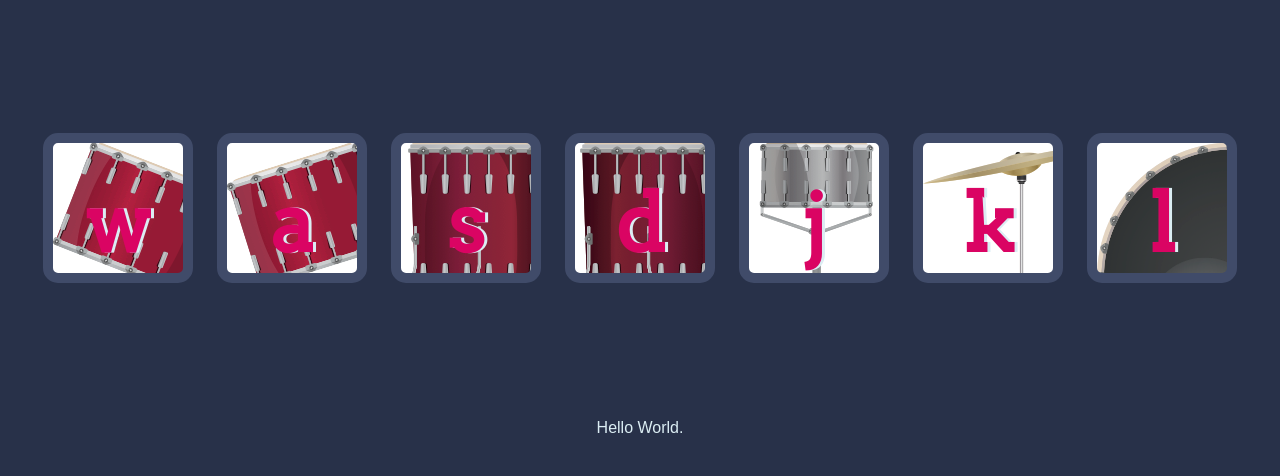
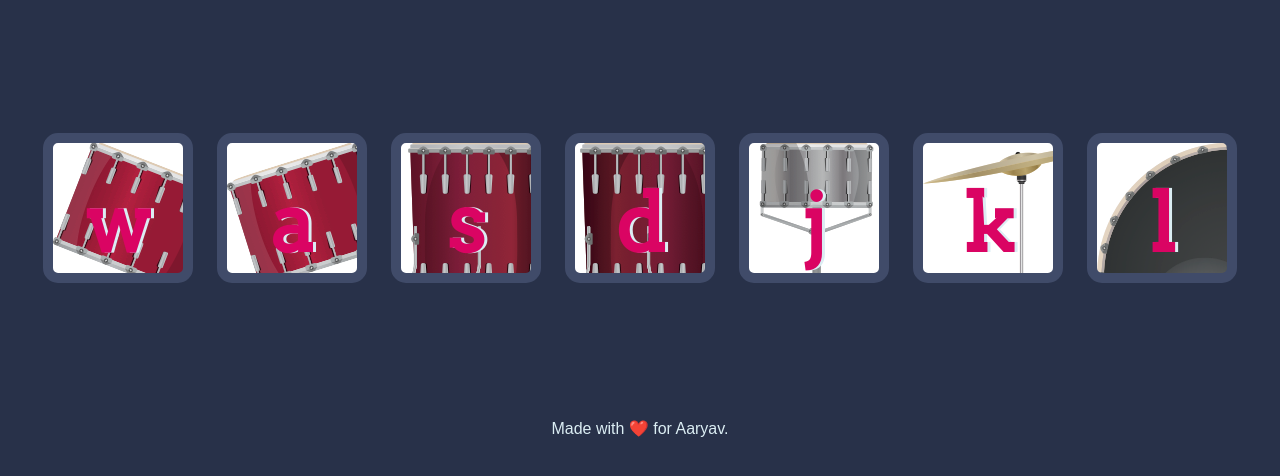
Before and after one commit to kouu07/Drum-Kit, a plain HTML site: page index.html in a window 1280 px wide. Shown: the part 156-632 px from the top of the page. Drawn offline with Linux system fonts and the light colour scheme.

Commit message:
Update index.html

```diff
--- a/index.html
+++ b/index.html
@@ -23,7 +23,7 @@
 
 
   <footer>
-    Hello World.
+    Made with ❤️ for Aaryav.
   </footer>
   <script src="index.js"></script>
 </body>
```
